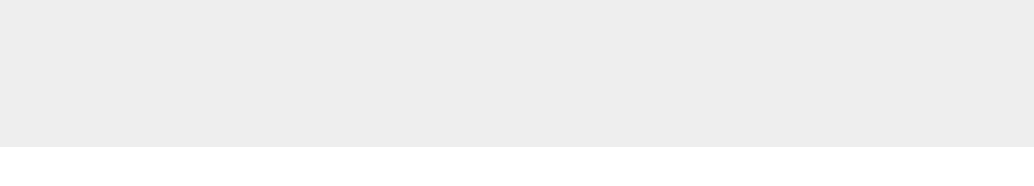
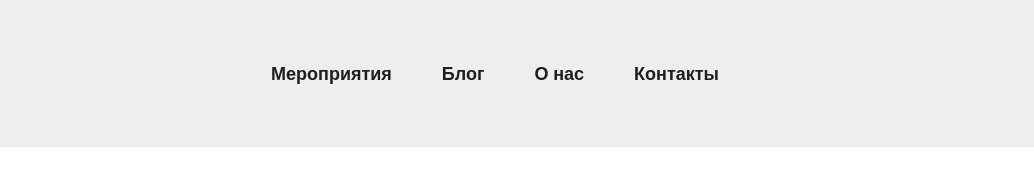
Before and after one commit to n1rp0/Frontend_LenniArt, a plain HTML site: page index.html in a window 1280 px wide. Shown: the full height of the page, 246-1280 px from the left. Drawn offline with nearby package versions, Linux system fonts and the light colour scheme.

Commit message:
Добавление и стилизация навигации в шапке сайта

```diff
--- a/index.html
+++ b/index.html
@@ -4,6 +4,12 @@
     <meta charset="UTF-8" />
     <title>Lenni Art</title>
     <link rel="stylesheet" href="styles/styles.css" />
+    <link rel="preconnect" href="https://fonts.googleapis.com" />
+    <link rel="preconnect" href="https://fonts.gstatic.com" crossorigin />
+    <link
+      href="https://fonts.googleapis.com/css2?family=Lora:wght@400;500;600;700&family=Open+Sans:wght@400;500;600;700&display=swap"
+      rel="stylesheet"
+    />
   </head>
   <body class="body">
     <header class="page-header">
@@ -50,6 +56,15 @@
             />
           </svg>
         </a>
+
+        <nav class="page-header__nav">
+          <a href="#" class="page-header__nav-link">Мероприятия</a>
+          <a href="#" class="page-header__nav-link">Блог</a>
+          <a href="#" class="page-header__nav-link">О нас</a>
+          <a href="#" class="page-header__nav-link">Контакты</a>
+        </nav>
+
+
       </div>
     </header>
     <main class="main"></main>
--- a/styles/styles.css
+++ b/styles/styles.css
@@ -11,6 +11,12 @@ body {
   flex-direction: column;
   min-height: 100vh;
   padding-top: 147px;
+  color: #1f1e1e;
+  font-family: "Open Sans", sans-serif;
+  font-size: 16px;
+  font-weight: 400;
+  font-style: normal;
+  line-height: 1.375;
 }
 
 .page-header {
@@ -57,6 +63,26 @@ body {
   height: 100%;
 }
 
+.page-header__nav {
+  display: flex;
+  align-items: baseline;
+  margin: 0 auto;
+}
+
+.page-header__nav-link {
+  margin: 0 25px;
+  color: #1f1e1e;
+  font-weight: 600;
+  font-size: 18px;
+  line-height: 25px;
+  text-decoration: none;
+  transition: color 0.2s;
+}
+
+.page-header__nav-link:hover {
+  color: #bc3324;
+}
+
 .main {
   flex: 1 0 auto;
 }
```
Lines whose indentation alone changed are shown as unchanged.
